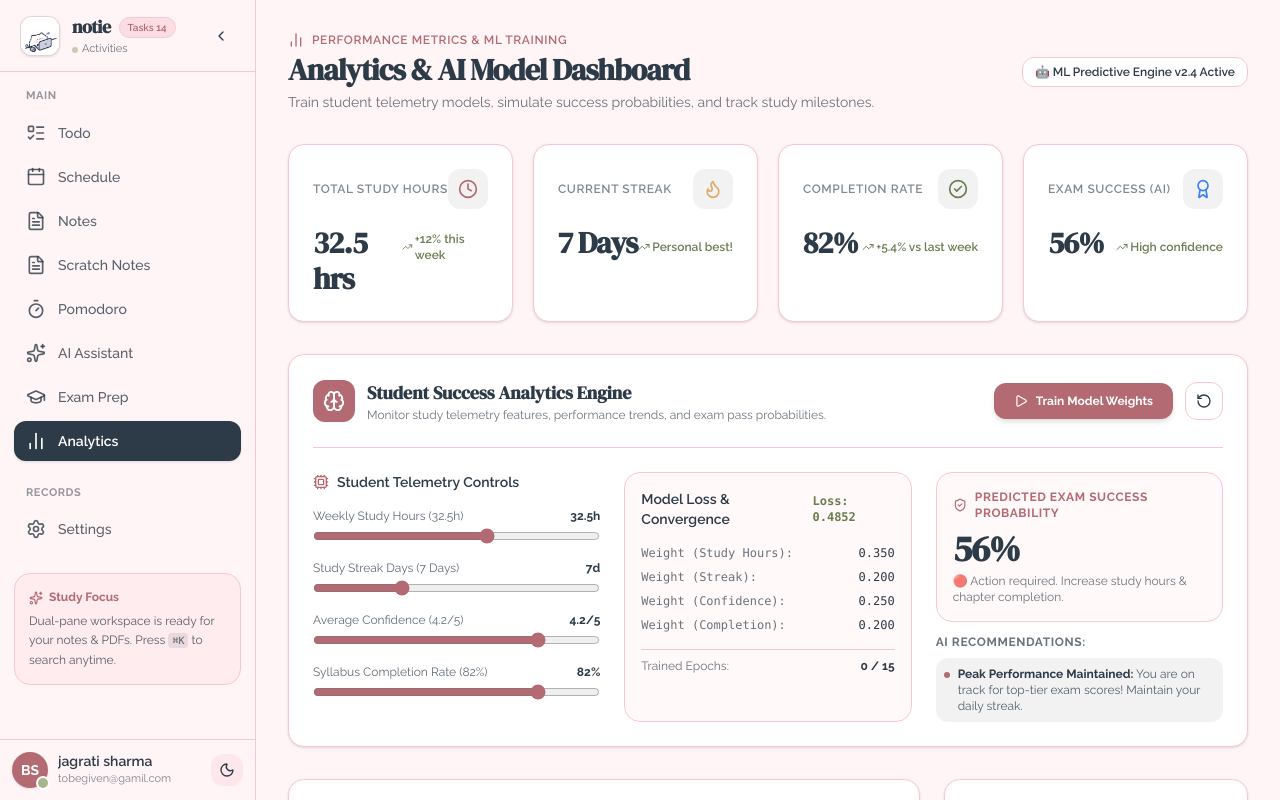
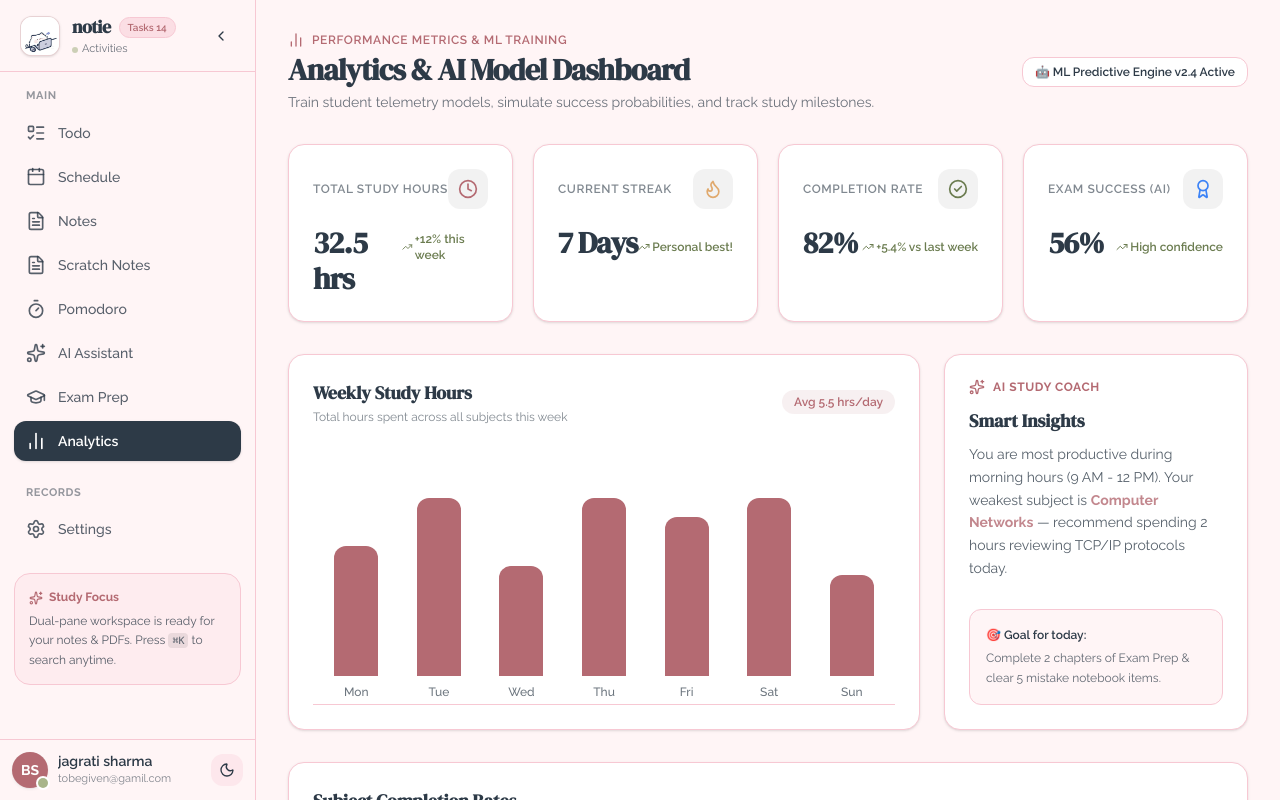
Before and after one commit to jagrati-s12/studylib, a React (Vite) app in the folder frontend/: page /analytics in a window 1280 px wide. Shown: the top 800 px of the page. Built offline with nearby package versions, Linux system fonts and the light colour scheme.

Commit message:
Remove ML telemetry training simulator widget from analytics dashboard
Co-Authored-By: Claude Code <noreply@anthropic.com>

```diff
--- a/frontend/src/features/analytics/AnalyticsPage.jsx
+++ b/frontend/src/features/analytics/AnalyticsPage.jsx
@@ -143,178 +143,6 @@ export default function AnalyticsPage() {
         })}
       </div>
 
-      {/* ML Model Training & Telemetry Simulator Section */}
-      <div className={`p-6 rounded-2xl border mb-8 ${isDark ? 'bg-[#280B0F] border-[#3B1319]' : 'bg-white border-[#F7C8D3] shadow-sm'}`}>
-        <div className="flex flex-col md:flex-row md:items-center justify-between gap-4 pb-6 border-b border-inherit mb-6">
-          <div className="flex items-center gap-3">
-            <span className="p-2.5 rounded-xl bg-[#B46A72] text-white">
-              <Brain size={22} />
-            </span>
-            <div>
-              <h3 className="font-display font-bold text-lg">Student Success Analytics Engine</h3>
-              <p className="text-xs opacity-70">Monitor study telemetry features, performance trends, and exam pass probabilities.</p>
-            </div>
-          </div>
-
-          <div className="flex items-center gap-3">
-            <button
-              onClick={handleTrainModel}
-              disabled={isTraining}
-              className={`px-5 py-2.5 rounded-xl font-bold text-xs shadow-md transition flex items-center gap-2 cursor-pointer ${
-                isTraining ? 'bg-amber-600 text-white opacity-80' : 'bg-[#B46A72] hover:bg-[#9f5960] text-white'
-              }`}
-            >
-              <Play size={14} /> {isTraining ? `Training Epoch ${trainingEpoch}/15...` : 'Train Model Weights'}
-            </button>
-            <button
-              onClick={handleResetModel}
-              className={`p-2.5 rounded-xl border transition cursor-pointer ${
-                isDark ? 'border-[#3B1319] hover:bg-[#3B1319]' : 'border-[#F7C8D3] hover:bg-[#FFF5F6]'
-              }`}
-              title="Reset weights"
-            >
-              <RotateCcw size={16} />
-            </button>
-          </div>
-        </div>
-
-        <div className="grid grid-cols-1 lg:grid-cols-3 gap-6">
-          {/* Telemetry Sliders / Controls */}
-          <div className="space-y-4">
-            <h4 className="font-semibold text-sm flex items-center gap-2">
-              <Cpu size={16} className="text-[#B46A72]" /> Student Telemetry Controls
-            </h4>
-
-            <div className="space-y-3 text-xs">
-              <div>
-                <div className="flex justify-between mb-1">
-                  <span className="opacity-75">Weekly Study Hours ({studentRecord.weeklyHours}h)</span>
-                  <span className="font-bold">{studentRecord.weeklyHours}h</span>
-                </div>
-                <input
-                  type="range"
-                  min="5"
-                  max="50"
-                  step="0.5"
-                  value={studentRecord.weeklyHours}
-                  onChange={(e) => setStudentRecord({ ...studentRecord, weeklyHours: Number(e.target.value) })}
-                  className="w-full accent-[#B46A72]"
-                />
-              </div>
-
-              <div>
-                <div className="flex justify-between mb-1">
-                  <span className="opacity-75">Study Streak Days ({studentRecord.streakDays} Days)</span>
-                  <span className="font-bold">{studentRecord.streakDays}d</span>
-                </div>
-                <input
-                  type="range"
-                  min="1"
-                  max="21"
-                  step="1"
-                  value={studentRecord.streakDays}
-                  onChange={(e) => setStudentRecord({ ...studentRecord, streakDays: Number(e.target.value) })}
-                  className="w-full accent-[#B46A72]"
-                />
-              </div>
-
-              <div>
-                <div className="flex justify-between mb-1">
-                  <span className="opacity-75">Average Confidence ({studentRecord.avgConfidence}/5)</span>
-                  <span className="font-bold">{studentRecord.avgConfidence}/5</span>
-                </div>
-                <input
-                  type="range"
-                  min="1.0"
-                  max="5.0"
-                  step="0.1"
-                  value={studentRecord.avgConfidence}
-                  onChange={(e) => setStudentRecord({ ...studentRecord, avgConfidence: Number(e.target.value) })}
-                  className="w-full accent-[#B46A72]"
-                />
-              </div>
-
-              <div>
-                <div className="flex justify-between mb-1">
-                  <span className="opacity-75">Syllabus Completion Rate ({studentRecord.completionRate}%)</span>
-                  <span className="font-bold">{studentRecord.completionRate}%</span>
-                </div>
-                <input
-                  type="range"
-                  min="10"
-                  max="100"
-                  step="1"
-                  value={studentRecord.completionRate}
-                  onChange={(e) => setStudentRecord({ ...studentRecord, completionRate: Number(e.target.value) })}
-                  className="w-full accent-[#B46A72]"
-                />
-              </div>
-            </div>
-          </div>
-
-          {/* Model Weights & Loss Metrics */}
-          <div className={`p-4 rounded-2xl border space-y-4 ${isDark ? 'bg-[#1E080C] border-[#3B1319]' : 'bg-[#FFF5F6]/60 border-[#F7C8D3]'}`}>
-            <div className="flex items-center justify-between">
-              <h4 className="font-semibold text-sm">Model Loss & Convergence</h4>
-              <span className="text-xs font-mono font-bold text-[#6B7C50]">Loss: {currentLoss}</span>
-            </div>
-
-            <div className="space-y-2 text-xs font-mono">
-              <div className="flex justify-between">
-                <span className="opacity-70">Weight (Study Hours):</span>
-                <span>{modelWeights.studyHours.toFixed(3)}</span>
-              </div>
-              <div className="flex justify-between">
-                <span className="opacity-70">Weight (Streak):</span>
-                <span>{modelWeights.streakLength.toFixed(3)}</span>
-              </div>
-              <div className="flex justify-between">
-                <span className="opacity-70">Weight (Confidence):</span>
-                <span>{modelWeights.confidenceRating.toFixed(3)}</span>
-              </div>
-              <div className="flex justify-between">
-                <span className="opacity-70">Weight (Completion):</span>
-                <span>{modelWeights.completionRate.toFixed(3)}</span>
-              </div>
-            </div>
-
-            <div className="pt-2 border-t border-inherit flex items-center justify-between text-xs">
-              <span className="opacity-70">Trained Epochs:</span>
-              <span className="font-bold">{trainingEpoch} / 15</span>
-            </div>
-          </div>
-
-          {/* Prediction Output & Recommendations */}
-          <div className="flex flex-col justify-between">
-            <div className={`p-4 rounded-2xl border ${isDark ? 'bg-[#1E080C] border-[#3B1319]' : 'bg-[#FFF5F6]/60 border-[#F7C8D3]'}`}>
-              <div className="flex items-center gap-2 mb-2 text-[#B46A72] font-bold text-xs uppercase tracking-wider">
-                <ShieldCheck size={16} /> Predicted Exam Success Probability
-              </div>
-              <div className="text-4xl font-display font-black tracking-tight mb-1 text-inherit">
-                {successProbability}%
-              </div>
-              <p className="text-xs opacity-70">
-                {successProbability >= 80 ? '🟢 Excellent trajectory. High probability of top exam scores.' : successProbability >= 60 ? '🟡 Good progress. Focus on weak subjects to boost score.' : '🔴 Action required. Increase study hours & chapter completion.'}
-              </p>
-            </div>
-
-            <div className="mt-3">
-              <h5 className="text-xs font-bold uppercase tracking-wider opacity-70 mb-2">AI Recommendations:</h5>
-              <div className="space-y-1.5 text-xs">
-                {recommendations.map((rec, i) => (
-                  <div key={i} className="p-2 rounded-xl bg-black/5 dark:bg-white/5 flex items-start gap-2">
-                    <span className="w-1.5 h-1.5 rounded-full bg-[#B46A72] mt-1.5 shrink-0" />
-                    <div>
-                      <span className="font-bold">{rec.title}:</span> <span className="opacity-80">{rec.description}</span>
-                    </div>
-                  </div>
-                ))}
-              </div>
-            </div>
-          </div>
-        </div>
-      </div>
-
       {/* Charts Section */}
       <div className="grid grid-cols-1 lg:grid-cols-3 gap-6 mb-8">
 
```
